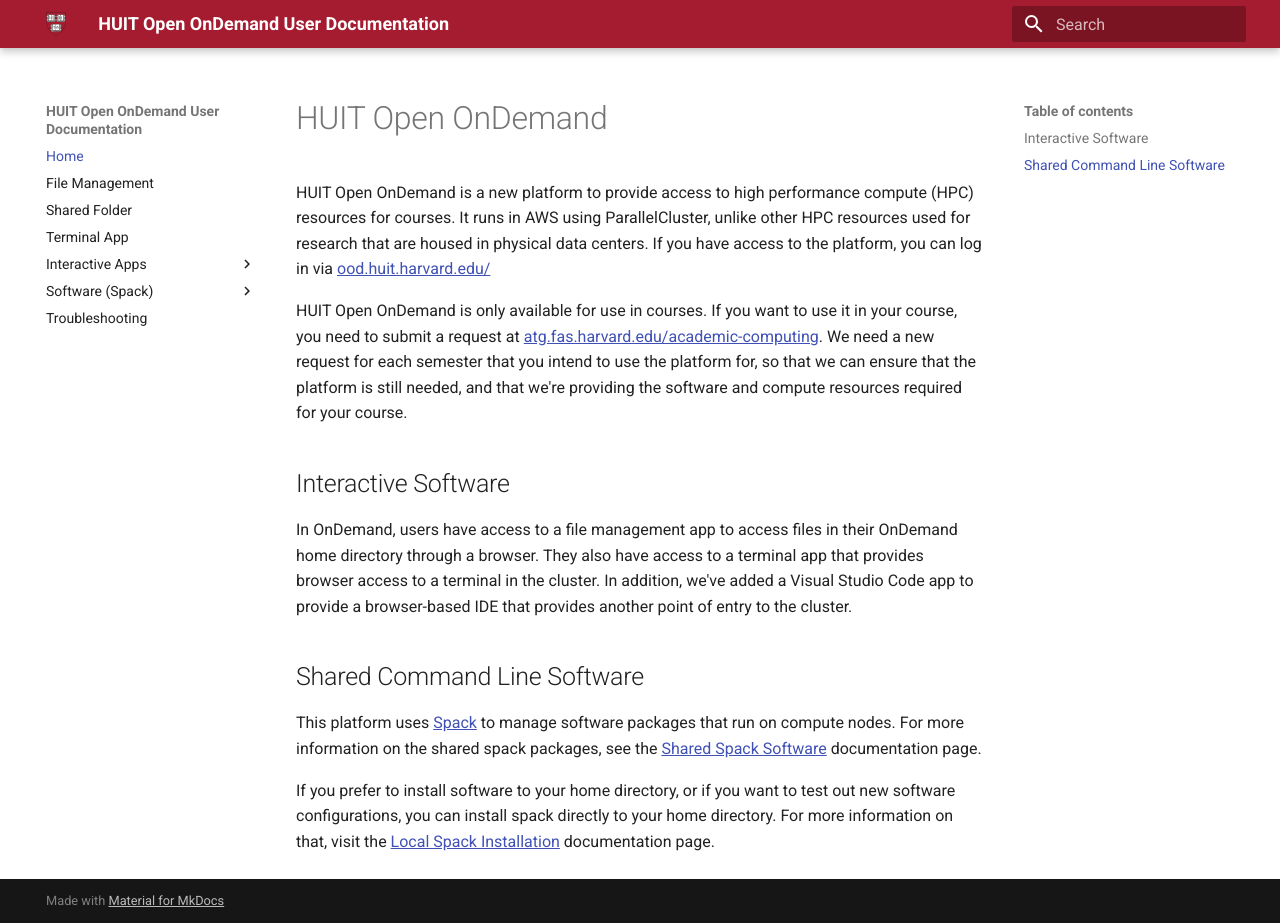
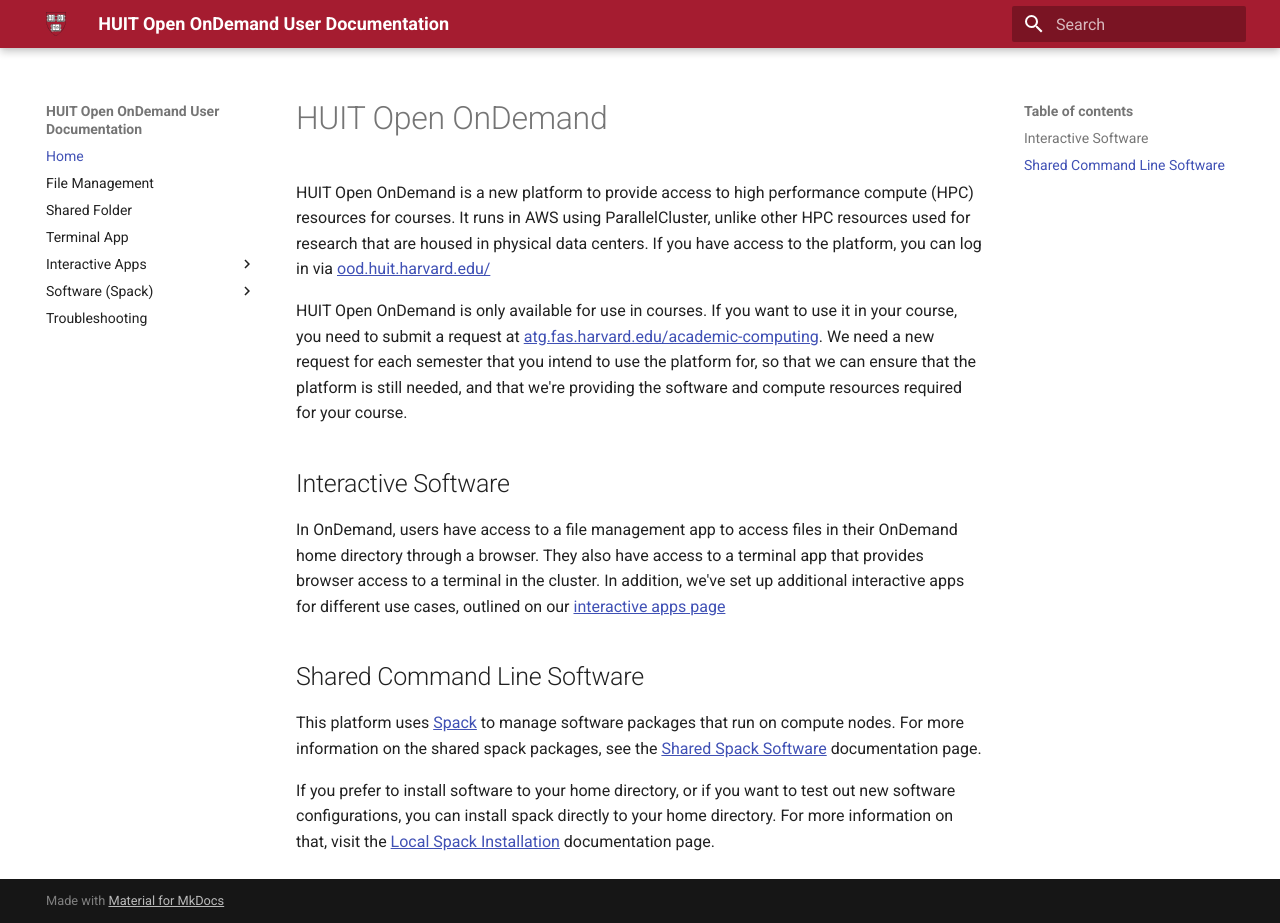
Before and after one commit to Harvard-ATG/huit-ondemand-user-docs, an MkDocs documentation site: the page built from docs/index.md, in a window 1280 px wide and 923 px high. Built offline with MkDocs 1.6.1 and Material for MkDocs 9.7.7, drawn with Linux system fonts in a browser that asks for light colours.

Commit message:
update index

```diff
--- a/docs/index.md
+++ b/docs/index.md
@@ -18,8 +18,8 @@ providing the software and compute resources required for your course.
 In OnDemand, users have access to a file management app to access files in their
 OnDemand home directory through a browser. They also have access to a terminal
 app that provides browser access to a terminal in the cluster. In addition,
-we've added a Visual Studio Code app to provide a browser-based IDE that
-provides another point of entry to the cluster.
+we've set up additional interactive apps for different use cases, outlined on
+our [interactive apps page](interactive-apps.md)
 
 ## Shared Command Line Software
 
```
